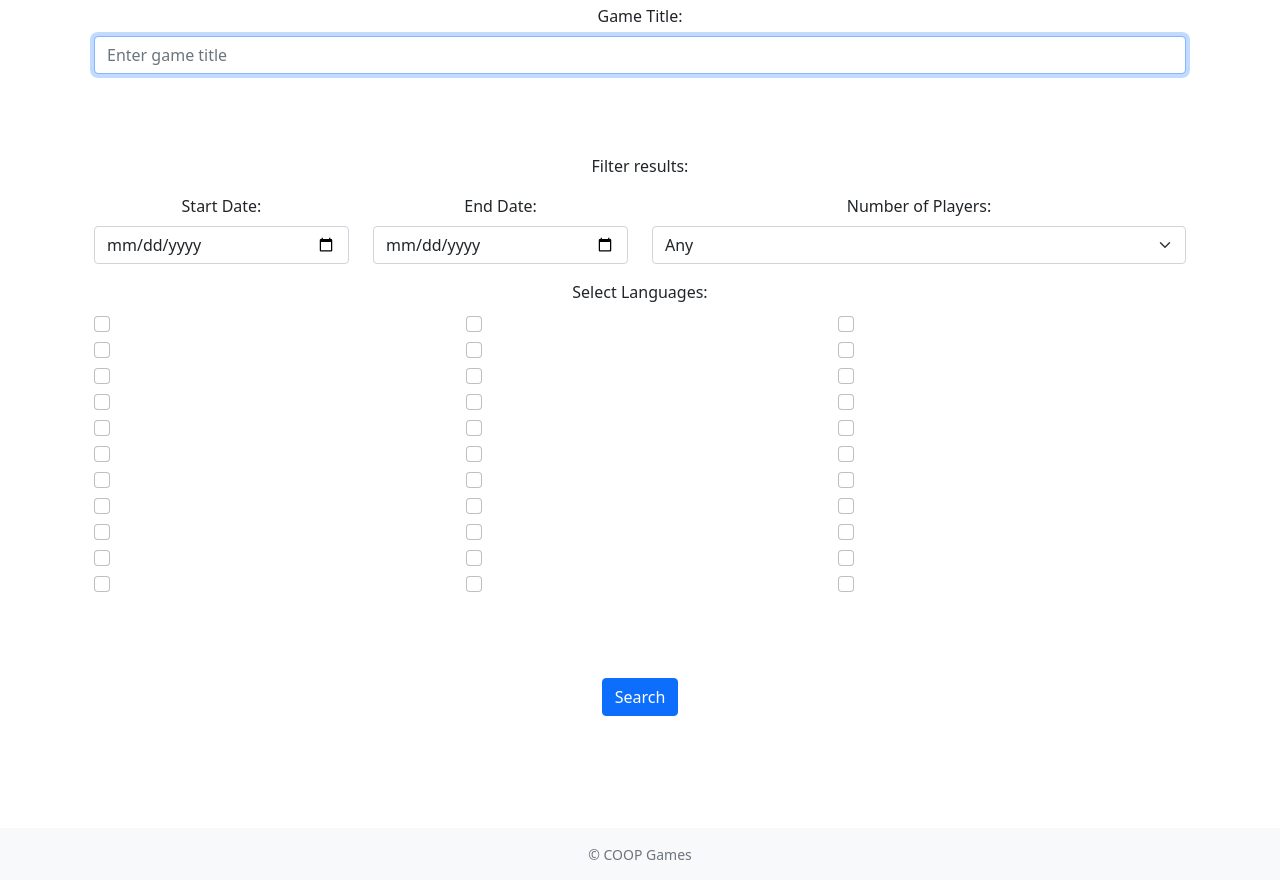
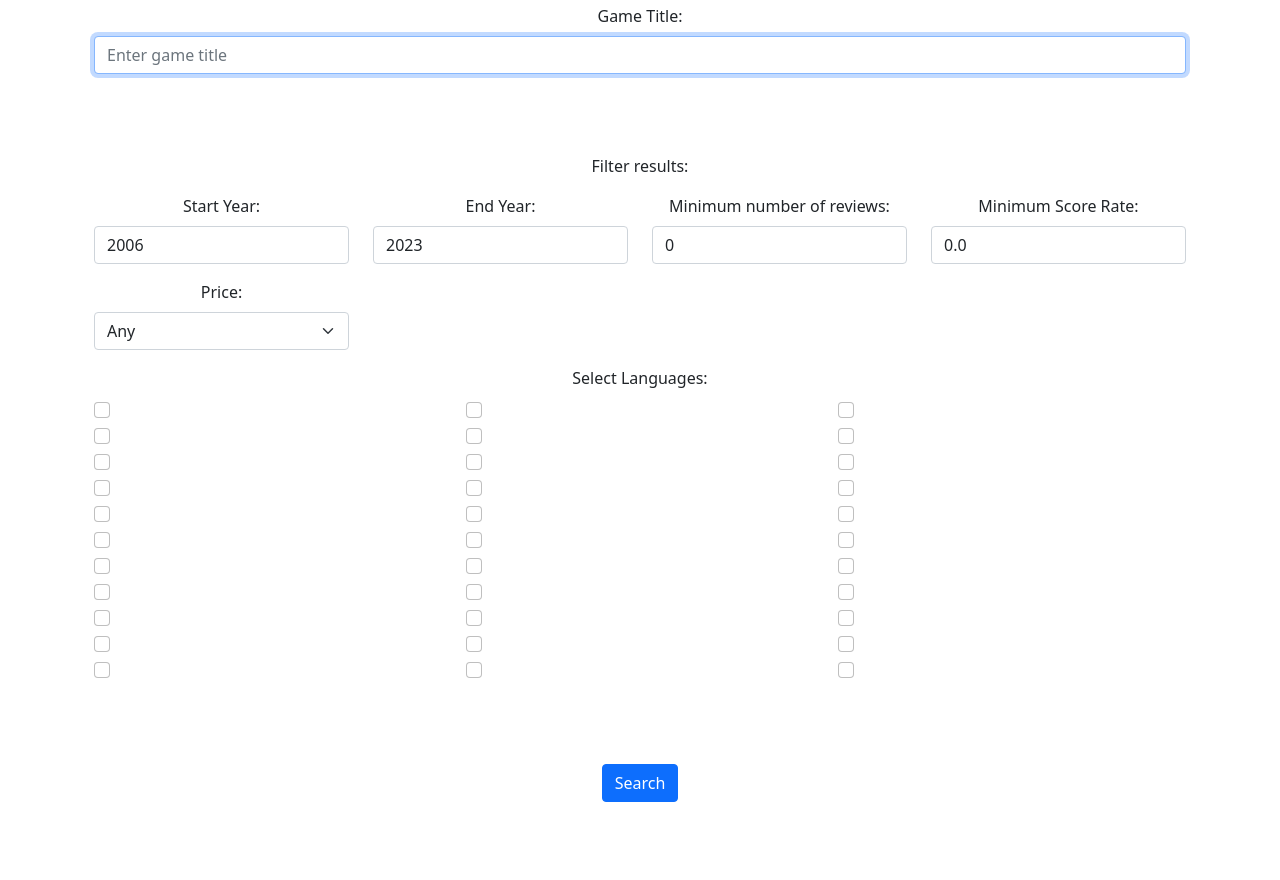
Before and after one commit to gabrielcampos21/cs50_project, a Flask app: template templates/index.html in a window 1280 px wide. Shown: the part 206-1086 px from the top of the page. Run offline with Flask 3, Linux system fonts and the light colour scheme; the template is opened without the code that fills it, so the values that code supplies are empty; parts of the project's set-up code (start-up, migrations or seed data) failed here and were passed over; some libraries are stand-ins or nearby versions.

Commit message:
added filters, not functional yet

```diff
--- a/app.py
+++ b/app.py
@@ -15,12 +15,15 @@
 
 @app.route("/search", methods=["POST"])
 def search():
-    games = recommender.get_recommendations(request.form.get('title'))
+    form = request.form
+    games = recommender.get_recommendations(request.form.get('title'), request.form.get('min-score-rate'), request.form.get('min-reviews'),
+                                            min_release_year=request.form.get('release-date-start'),
+                                            max_release_year=request.form.get('release-date-end'))
     return render_template("search.html", title=request.form.get('title'), games = games)
 
 @app.route("/", methods=["GET"])
 def index():
-    return render_template("index.html", player_counts = ['1 Player', '2 Players', '3+ Players'], languages=recommender.get_all_languages())
+    return render_template("index.html", languages=recommender.get_all_languages())
 
 
 # TODO
--- a/recommender.py
+++ b/recommender.py
@@ -48,7 +48,7 @@
     return all_languages
 
 # Function that takes in game title as input and outputs top 10 most similar games
-def get_recommendations(name, cosine_sim=cosine_sim):
+def get_recommendations(name, min_rating=0, min_reviews=0, max_price=None, min_release_year=None, max_release_year=None, cosine_sim=cosine_sim):
     # Get the index of the game that matches the title
     if name not in indices:
       return None
--- a/templates/index.html
+++ b/templates/index.html
@@ -23,20 +23,27 @@
             <div class="b-divider"></div>
             <p>Filter results:</p>
             <div class="col-md-3 mb-3">
-                <label for="release-date-start" class="form-label">Start Date:</label>
-                <input type="date" class="form-control" id="release-date-start" name="release-date-start">
+                <label for="release-date-start" class="form-label">Start Year:</label>
+                <input type="number" class="form-control" id="release-date-start" name="release-date-start" min="2006" max="2023" value="2006">
             </div>
             <div class="col-md-3 mb-3">
-                <label for="release-date-end" class="form-label">End Date:</label>
-                <input type="date" class="form-control" id="release-date-end" name="release-date-end">
+                <label for="release-date-end" class="form-label">End Year:</label>
+                <input type="number" class="form-control" id="release-date-end" name="release-date-end" min="2006" max="2023" value="2023">
             </div>
-            <div class="col-md-6 mb-3">
-                <label for="num-players" class="form-label">Number of Players:</label>
+            <div class="col-md-3 mb-3">
+                <label for="min-reviews" class="form-label">Minimum number of reviews:</label>
+                <input type="number" class="form-control" id="min-reviews" name="min-reviews" min="0" max="90000" value="0">
+            </div>
+            <div class="col-md-3 mb-3">
+                <label for="min-score-rate" class="form-label">Minimum Score Rate:</label>
+                <input type="number" class="form-control" id="min-score-rate" name="min-score-rate" min="0" max="10" step="0.1" value="0.0">
+            </div>
+            <div class="col-md-3 mb-3">
+                <label for="price" class="form-label">Price:</label>
                 <select class="form-select" id="num-players" name="num-players">
                     <option value="">Any</option>
-                    {% for count in player_counts %}
-                        <option value="{{ count }}">{{ count }} Player{% if count != 1 %}s{% endif %}</option>
-                    {% endfor %}
+                    <option value="paid">Paid</option>
+                    <option value="free">Free</option>
                 </select>
             </div>
         </div>
```
